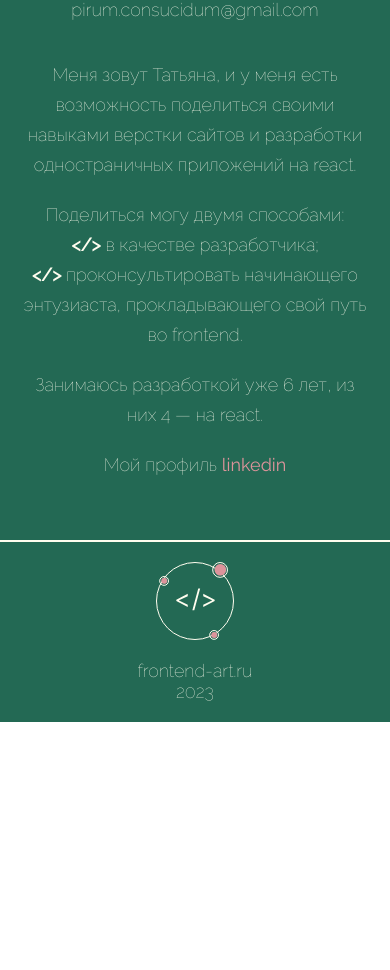
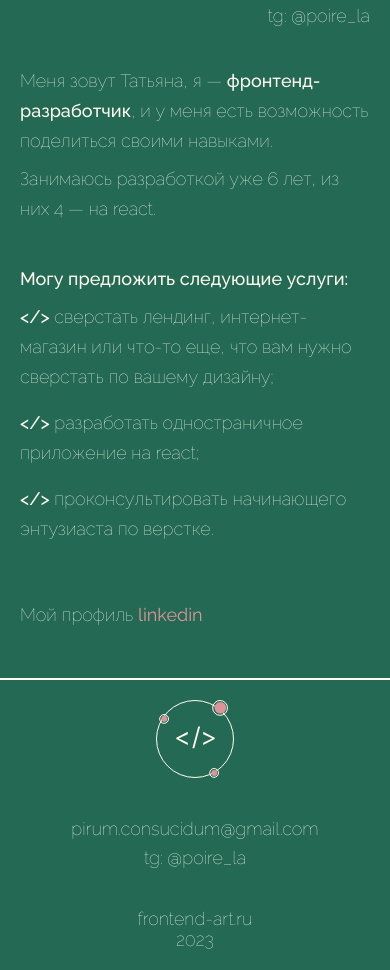
Before and after one commit to tatiana-t/frontend-art, a plain HTML site: page index.html in a window 390 px wide. Shown: the part 186-1156 px from the top of the page. Before the commit the page ends 908 px from the top, so only its background shows below. Drawn offline with Linux system fonts and the light colour scheme.

Commit message:
update text

```diff
--- a/index.html
+++ b/index.html
@@ -7,25 +7,35 @@
     <meta http-equiv="X-UA-Compatible" content="ie=edge">
     <meta name="description" content="Разработка frontend-приложений, верстка html-страниц">
     <link rel="icon" type="image/x-icon" href="favicon.svg">
-    <link href="https://fonts.googleapis.com/css2?family=Raleway:wght@100;400&display=swap" rel="stylesheet">
+    <link href="https://fonts.googleapis.com/css2?family=Amatic+SC:wght@700&family=Raleway:wght@100;400;500&display=swap" rel="stylesheet">
     <link rel="stylesheet" href="./style.css">
     <title>Frontend-разработка</title>
 
     <!-- Yandex.Metrika counter -->
-    <script type="text/javascript" >
-        (function(m,e,t,r,i,k,a){m[i]=m[i]||function(){(m[i].a=m[i].a||[]).push(arguments)};
-            m[i].l=1*new Date();
-            for (var j = 0; j < document.scripts.length; j++) {if (document.scripts[j].src === r) { return; }}
-            k=e.createElement(t),a=e.getElementsByTagName(t)[0],k.async=1,k.src=r,a.parentNode.insertBefore(k,a)})
+    <script type="text/javascript">
+        (function (m, e, t, r, i, k, a) {
+            m[i] = m[i] || function () {
+                (m[i].a = m[i].a || []).push(arguments)
+            };
+            m[i].l = 1 * new Date();
+            for (var j = 0; j < document.scripts.length; j++) {
+                if (document.scripts[j].src === r) {
+                    return;
+                }
+            }
+            k = e.createElement(t), a = e.getElementsByTagName(t)[0], k.async = 1, k.src = r, a.parentNode.insertBefore(k, a)
+        })
         (window, document, "script", "https://mc.yandex.ru/metrika/tag.js", "ym");
 
         ym(94894680, "init", {
-            clickmap:true,
-            trackLinks:true,
-            accurateTrackBounce:true
+            clickmap: true,
+            trackLinks: true,
+            accurateTrackBounce: true
         });
     </script>
-    <noscript><div><img src="https://mc.yandex.ru/watch/94894680" style="position:absolute; left:-9999px;" alt="" /></div></noscript>
+    <noscript>
+        <div><img src="https://mc.yandex.ru/watch/94894680" style="position:absolute; left:-9999px;" alt=""/></div>
+    </noscript>
     <!-- /Yandex.Metrika counter -->
 </head>
 <body>
@@ -51,32 +61,46 @@
             </svg>
         </div>
 
-        <div class="header__mail">
-            <a class="header__mail-link" href="mailto:pirum.consucidum@gmail.com" itemprop="email">pirum.consucidum@gmail.com</a>
-            <button class="header__copy" onclick="navigator.clipboard.writeText('pirum.consucidum@gmail.com')" title="Копировать email">
+        <div class="header__contacts">
+            <div class="header__item header__item_mail">
+                <a class="header__link" href="mailto:pirum.consucidum@gmail.com" itemprop="email">pirum.consucidum@gmail.com</a>
+                <!--<button class="header__copy" onclick="navigator.clipboard.writeText('pirum.consucidum@gmail.com')"
+                        title="Копировать email">
                     <svg width="21" height="14" viewBox="0 0 21 14" fill="none" xmlns="http://www.w3.org/2000/svg">
                         <circle cx="7" cy="7" r="6.5" stroke="currentColor"/>
                         <circle opacity="0.6" cx="10" cy="7" r="6.5" stroke="currentColor"/>
                         <circle opacity="0.3" cx="14" cy="7" r="6.5" stroke="currentColor"/>
                     </svg>
-            </button>
+                </button>-->
+            </div>
+            <div class="header__item">
+                tg: <a href="https://t.me/poire_la" class="header__link">@poire_la</a>
+            </div>
         </div>
     </header>
     <main class="main container" itemscope itemtype="http://schema.org/Product">
-        <div class="main__text">
-            <p>
-                Меня зовут Татьяна, и у меня есть возможность поделиться своими навыками верстки сайтов и <span itemprop="name">разработки
-            одностраничных приложений на react.</span>
+        <div class="main__content">
+            <div class="main__item"><p>
+                Меня зовут Татьяна, я — <b itemprop="name">фронтенд-разработчик</b>, и у меня есть возможность поделиться своими навыками.
             </p>
-            <ul>Поделиться могу двумя способами:
-                <li><b>&lt;/&gt;</b> в качестве разработчика;</li>
-                <li><b>&lt;/&gt;</b> проконсультировать начинающего энтузиаста, прокладывающего свой путь во frontend.</li>
+                <p itemprop="description">Занимаюсь разработкой уже 6 лет, из них 4 — на react.</p></div>
+
+            <div class="main__item"><p><b>Могу предложить следующие услуги:</b></p>
+                <ul>
+                    <li itemprop="name"><b>&lt;/&gt; </b>сверстать лендинг, интернет-магазин или что-то еще, что вам
+                        нужно
+                        сверстать по вашему дизайну;
+                    </li>
+                    <li itemprop="name"><b>&lt;/&gt; </b>разработать одностраничное приложение на react;</li>
+                    <li itemprop="name"><b>&lt;/&gt; </b>проконсультировать начинающего энтузиаста по верстке.</li>
                 </ul>
-            <p itemprop="description">Занимаюсь разработкой уже 6 лет, из них 4 — на react.</p>
-            <p>Мой профиль <a href="https://ru.linkedin.com/in/%D1%82%D0%B0%D1%82%D1%8C%D1%8F%D0%BD%D0%B0-%D0%BC%D0%B5%D0%BB%D0%B0%D1%89%D0%B5%D0%BD%D0%BA%D0%BE-a96433a8">linkedin</a></p>
+            </div>
+            <p>Мой профиль <a
+                    href="https://ru.linkedin.com/in/%D1%82%D0%B0%D1%82%D1%8C%D1%8F%D0%BD%D0%B0-%D0%BC%D0%B5%D0%BB%D0%B0%D1%89%D0%B5%D0%BD%D0%BA%D0%BE-a96433a8">linkedin</a>
+            </p>
         </div>
     </main>
-    <footer class="footer ">
+    <footer class="footer">
         <div class="footer__inner container">
             <div class="footer__item">
                 <div class="proto">
@@ -85,7 +109,10 @@
                 </div>
             </div>
             <div class="footer__item footer__item_center">frontend-art.ru<br>2023</div>
-            <a class="footer__item" href="mailto:pirum.consucidum@gmail.com">pirum.consucidum@gmail.com</a>
+            <div class="footer__item footer__item_contacts">
+                <a href="mailto:pirum.consucidum@gmail.com">pirum.consucidum@gmail.com</a>
+                <a href="https://t.me/poire_la" class="header__link">tg: @poire_la</a>
+            </div>
         </div>
     </footer>
 </div>
--- a/style.css
+++ b/style.css
@@ -7,6 +7,10 @@
 a {
     color: inherit;
     text-decoration: none;
+}
+
+a:hover {
+    color: #DC949B;
 }
 
 button {
@@ -22,6 +26,10 @@ p {
     font-family: inherit;
 }
 
+b {
+    font-weight: 500;
+}
+
 :root {
     --left-shift: calc(50% - 87px);
     --right-width: calc(50% + 87px);
@@ -29,7 +37,6 @@ p {
 
 body {
     height: 100%;
-
 
 
 }
@@ -53,7 +60,6 @@ body {
 
 .header {
     position: relative;
-    margin-bottom: 70px;
 }
 
 .header__title {
@@ -77,15 +83,17 @@ body {
     bottom: 0;
 }
 
-.header__mail {
+.header__contacts {
     position: relative;
     left: var(--left-shift);
     width: var(--right-width);
+    display: flex;
+    gap: 20px;
     font-weight: 100;
     font-variation-settings: "wght" 100;
 }
 
-.header__mail-link:hover {
+.header__link:hover {
     color: #DC949B;
 }
 
@@ -120,30 +128,41 @@ body {
     position: relative;
 }
 
-.main__text {
+.main__content {
     max-width: 600px;
     text-align: center;
     margin: 0 auto;
     line-height: 30px;
 }
 
-.main__text a {
+.main__item {
+    margin-bottom: 40px;
+}
+
+.main__item:last-child {
+    margin-bottom: 0;
+}
+
+.main__content a {
     font-weight: 400;
     color: #DC949B;
 }
 
-.main__text a:hover {
+.main__content a:hover {
     color: #FFFDEF;
 }
 
-.main__text p, ul {
-    margin-bottom: 20px;
+.main__content p, ul {
+    margin-bottom: 8px;
 }
 
-.main__text ul {
+.main__content ul {
     display: flex;
     flex-direction: column;
-    align-items: center;
+}
+
+.main__content li {
+    margin-bottom: 16px;
 }
 
 .main__img {
@@ -170,21 +189,23 @@ body {
     display: flex;
     justify-content: space-between;
     align-items: center;
-    text-align: center;
 }
 
 .footer__item {
     display: inline-block;
 }
 
-.footer__item:last-child:hover {
-    color: #DC949B;
-}
-
 .footer__item_center {
     position: absolute;
     left: 50%;
-   transform: translateX(-50%);
+    transform: translateX(-50%);
+    text-align: center;
+}
+
+.footer__item_contacts {
+    display: flex;
+    flex-direction: column;
+    gap: 8px;
 }
 
 .proto {
@@ -222,15 +243,30 @@ body {
         transform: none;
     }
 
-    .footer__item:last-child {
-        display: none;
+    .footer__inner {
+        flex-direction: column;
+        gap: 40px;
+    }
+
+    .footer__item_center {
+        order: 1;
+    }
+
+    .footer__item_contacts {
+        display: flex;
+        align-items: center;
     }
 }
 
 @media screen and (max-width: 640px) {
-    .header {
-        margin-bottom: 0;
+    .frontend-art {
+        padding-top: 6px;
     }
+
+    .header__title {
+        margin-bottom: 6px;
+    }
+
     .header__title svg {
         width: 300px;
         height: 150px;
@@ -242,18 +278,20 @@ body {
         width: 100%;
     }
 
-    .header__mail {
+    .header__contacts {
+        padding: 0 20px;
+        flex-direction: column;
+        gap: 8px;
         width: 100%;
         left: 0;
-        text-align: center;
+        text-align: right;
     }
 
     .header__copy {
         display: none;
     }
 
-    .footer__inner {
-        flex-direction: column;
-        gap: 20px;
+    .main__content {
+        text-align: left;
     }
 }
```
Lines whose indentation alone changed are shown as unchanged.
